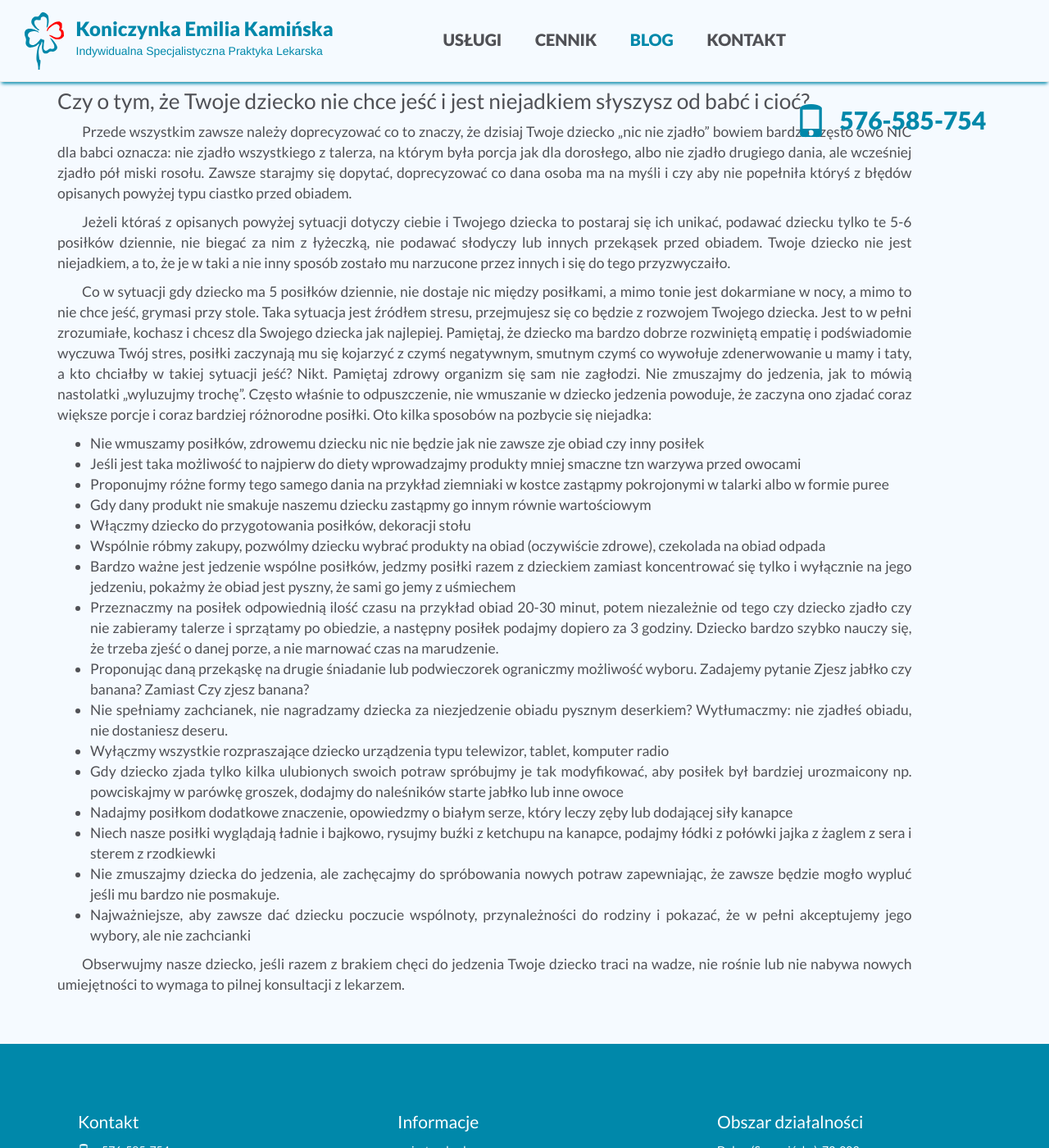
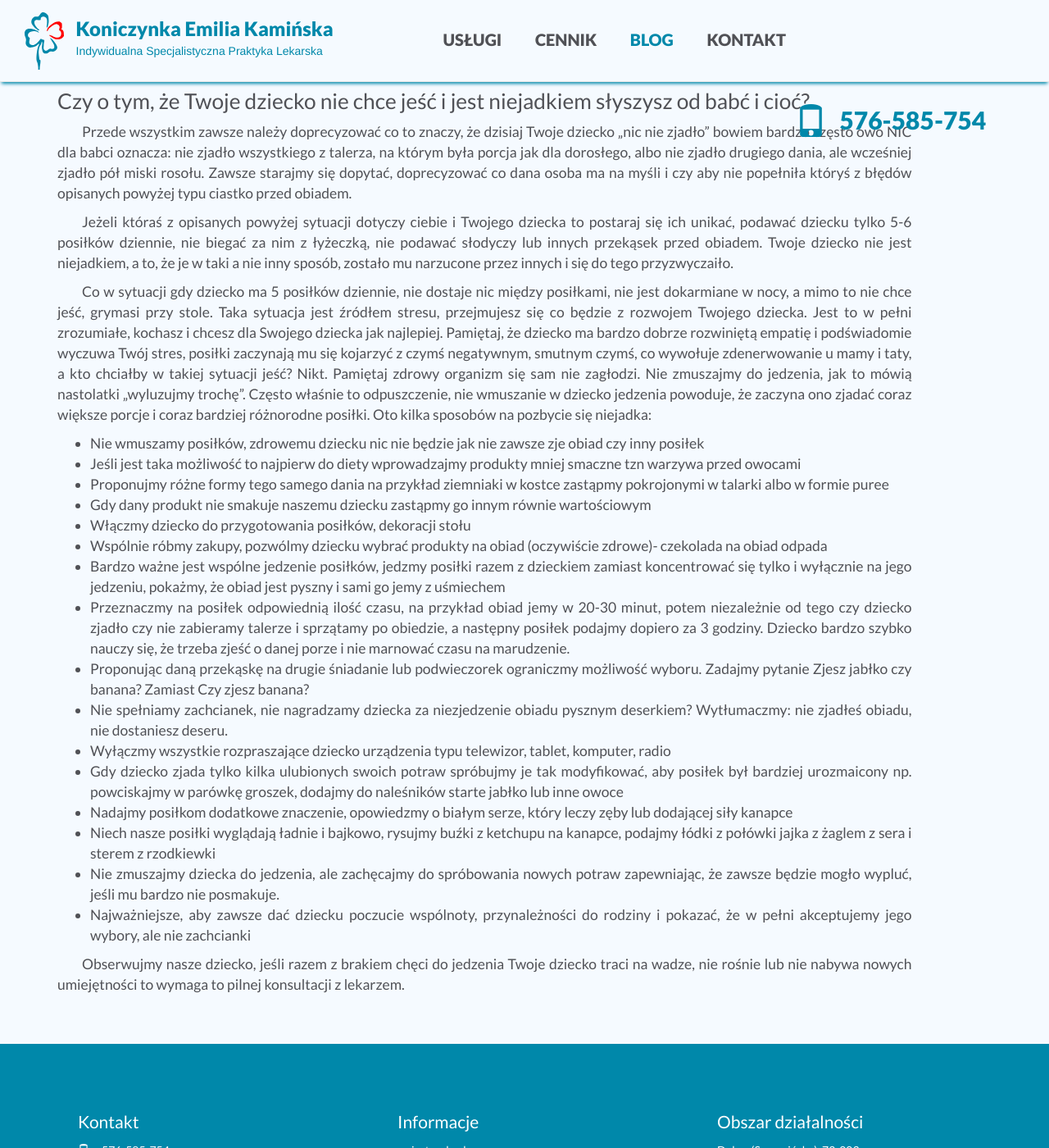
Before and after one commit to kardigen/koniczynka-med.guthub.io, a Jekyll site: the page built from blog-dev/_posts/2017-10-20-dziecko-jest-niejadkiem.markdown, in a window 1280 px wide and 1400 px high, scrolled down 945 px. Shown: the whole window at 82% size. Built offline with Jekyll 4.4.1, drawn with Linux system fonts in a browser that asks for light colours; some of the changed text lies outside the part shown.

Commit message:
Update 2017-10-20-dziecko-jest-niejadkiem.markdown

```diff
--- a/blog-dev/_posts/2017-10-20-dziecko-jest-niejadkiem.markdown
+++ b/blog-dev/_posts/2017-10-20-dziecko-jest-niejadkiem.markdown
@@ -27,25 +27,25 @@
 ## Czy o tym, że Twoje dziecko nie chce jeść i jest niejadkiem słyszysz od babć i cioć?
 Przede wszystkim zawsze należy doprecyzować co to znaczy, że dzisiaj Twoje dziecko „nic nie zjadło” bowiem bardzo często owo NIC dla babci oznacza: nie zjadło wszystkiego z talerza, na którym była porcja jak dla dorosłego, albo nie zjadło drugiego dania, ale wcześniej zjadło pół miski rosołu. Zawsze starajmy się dopytać, doprecyzować co dana osoba ma na myśli i czy aby nie popełniła któryś z błędów opisanych powyżej typu ciastko przed obiadem.
 
-Jeżeli któraś z opisanych powyżej sytuacji dotyczy ciebie i Twojego dziecka to postaraj się ich unikać, podawać dziecku tylko te 5-6 posiłków dziennie, nie biegać za nim z łyżeczką, nie podawać słodyczy lub innych przekąsek przed obiadem. Twoje dziecko nie jest niejadkiem, a to, że je w taki a nie inny sposób zostało mu narzucone przez innych i się do tego przyzwyczaiło.
+Jeżeli któraś z opisanych powyżej sytuacji dotyczy ciebie i Twojego dziecka to postaraj się ich unikać, podawać dziecku tylko  5-6 posiłków dziennie, nie biegać za nim z łyżeczką, nie podawać słodyczy lub innych przekąsek przed obiadem. Twoje dziecko nie jest niejadkiem, a to, że je w taki a nie inny sposób, zostało mu narzucone przez innych i się do tego przyzwyczaiło.
 
-Co w sytuacji gdy dziecko ma 5 posiłków dziennie, nie dostaje nic między posiłkami, a mimo tonie jest dokarmiane w nocy, a mimo to nie chce jeść, grymasi przy stole. Taka sytuacja jest źródłem stresu, przejmujesz się co będzie z rozwojem Twojego dziecka. Jest to w pełni zrozumiałe, kochasz i chcesz dla Swojego dziecka jak najlepiej. Pamiętaj, że dziecko ma bardzo dobrze rozwiniętą empatię i podświadomie wyczuwa Twój stres, posiłki zaczynają mu się kojarzyć z czymś negatywnym, smutnym czymś co wywołuje zdenerwowanie u mamy i taty, a kto chciałby w takiej sytuacji jeść? Nikt. Pamiętaj zdrowy organizm się sam nie zagłodzi. Nie zmuszajmy do jedzenia, jak to mówią nastolatki „wyluzujmy trochę”. Często właśnie to odpuszczenie, nie wmuszanie w dziecko jedzenia powoduje, że zaczyna ono zjadać coraz większe porcje i coraz bardziej różnorodne posiłki. Oto kilka sposobów na pozbycie się niejadka:
+Co w sytuacji gdy dziecko ma 5 posiłków dziennie, nie dostaje nic między posiłkami, nie jest dokarmiane w nocy, a mimo to nie chce jeść, grymasi przy stole. Taka sytuacja jest źródłem stresu, przejmujesz się co będzie z rozwojem Twojego dziecka. Jest to w pełni zrozumiałe, kochasz i chcesz dla Swojego dziecka jak najlepiej. Pamiętaj, że dziecko ma bardzo dobrze rozwiniętą empatię i podświadomie wyczuwa Twój stres, posiłki zaczynają mu się kojarzyć z czymś negatywnym, smutnym czymś, co wywołuje zdenerwowanie u mamy i taty, a kto chciałby w takiej sytuacji jeść? Nikt. Pamiętaj zdrowy organizm się sam nie zagłodzi. Nie zmuszajmy do jedzenia, jak to mówią nastolatki „wyluzujmy trochę”. Często właśnie to odpuszczenie, nie wmuszanie w dziecko jedzenia powoduje, że zaczyna ono zjadać coraz większe porcje i coraz bardziej różnorodne posiłki. Oto kilka sposobów na pozbycie się niejadka:
 
 *	Nie wmuszamy posiłków, zdrowemu dziecku nic nie będzie jak nie zawsze zje obiad czy inny posiłek
 *	Jeśli jest taka możliwość to najpierw do diety wprowadzajmy produkty mniej smaczne tzn warzywa przed owocami
 *	Proponujmy różne formy tego samego dania na przykład ziemniaki w kostce zastąpmy pokrojonymi w talarki albo w formie puree
 *	Gdy dany produkt nie smakuje naszemu dziecku zastąpmy go innym równie wartościowym
 *	Włączmy dziecko do przygotowania posiłków, dekoracji stołu
-*	Wspólnie róbmy zakupy, pozwólmy dziecku wybrać produkty na obiad (oczywiście zdrowe), czekolada na obiad odpada
-*	Bardzo ważne jest jedzenie wspólne posiłków, jedzmy posiłki razem z dzieckiem zamiast koncentrować się tylko i wyłącznie na jego jedzeniu, pokażmy że obiad jest pyszny, że sami go jemy z uśmiechem
-*	Przeznaczmy na posiłek odpowiednią ilość czasu na przykład obiad 20-30 minut, potem niezależnie od tego czy dziecko zjadło czy nie zabieramy talerze i sprzątamy po obiedzie, a następny posiłek podajmy dopiero za 3 godziny. Dziecko bardzo szybko nauczy się, że trzeba zjeść o danej porze, a nie marnować czas na marudzenie.
-*	Proponując daną przekąskę na drugie śniadanie lub podwieczorek ograniczmy możliwość wyboru. Zadajemy pytanie Zjesz jabłko czy banana? Zamiast Czy zjesz banana?
+*	Wspólnie róbmy zakupy, pozwólmy dziecku wybrać produkty na obiad (oczywiście zdrowe)- czekolada na obiad odpada
+*	Bardzo ważne jest wspólne jedzenie posiłków, jedzmy posiłki razem z dzieckiem zamiast koncentrować się tylko i wyłącznie na jego jedzeniu, pokażmy, że obiad jest pyszny i sami go jemy z uśmiechem
+*	Przeznaczmy na posiłek odpowiednią ilość czasu, na przykład obiad jemy w 20-30 minut, potem niezależnie od tego czy dziecko zjadło czy nie zabieramy talerze i sprzątamy po obiedzie, a następny posiłek podajmy dopiero za 3 godziny. Dziecko bardzo szybko nauczy się, że trzeba zjeść o danej porze i nie marnować czasu na marudzenie.
+*	Proponując daną przekąskę na drugie śniadanie lub podwieczorek ograniczmy możliwość wyboru. Zadajmy pytanie Zjesz jabłko czy banana? Zamiast Czy zjesz banana?
 *	Nie spełniamy zachcianek, nie nagradzamy dziecka za niezjedzenie obiadu pysznym deserkiem? Wytłumaczmy: nie zjadłeś obiadu, nie dostaniesz deseru.
-*	Wyłączmy wszystkie rozpraszające dziecko urządzenia typu telewizor, tablet, komputer radio
+*	Wyłączmy wszystkie rozpraszające dziecko urządzenia typu telewizor, tablet, komputer, radio
 *	Gdy dziecko zjada tylko kilka ulubionych swoich potraw spróbujmy je tak modyfikować, aby posiłek był bardziej urozmaicony np. powciskajmy w parówkę groszek, dodajmy do naleśników starte jabłko lub inne owoce
 *	Nadajmy posiłkom dodatkowe znaczenie, opowiedzmy o białym serze, który leczy zęby lub dodającej siły kanapce
 *	Niech nasze posiłki wyglądają ładnie i bajkowo, rysujmy buźki z ketchupu na kanapce, podajmy łódki z połówki jajka z żaglem z sera i sterem z rzodkiewki
-*	Nie zmuszajmy dziecka do jedzenia, ale zachęcajmy do spróbowania nowych potraw zapewniając, że zawsze będzie mogło wypluć jeśli mu bardzo nie posmakuje.
+*	Nie zmuszajmy dziecka do jedzenia, ale zachęcajmy do spróbowania nowych potraw zapewniając, że zawsze będzie mogło wypluć, jeśli mu bardzo nie posmakuje.
 *	Najważniejsze, aby zawsze dać dziecku poczucie wspólnoty, przynależności do rodziny i pokazać, że w pełni akceptujemy jego wybory, ale nie zachcianki
 
 Obserwujmy nasze dziecko, jeśli razem z brakiem chęci do jedzenia Twoje dziecko traci na wadze, nie rośnie lub nie nabywa nowych umiejętności to wymaga to pilnej konsultacji z lekarzem.
```
Also changed, not shown: other parts of blog-dev/_posts/2017-10-20-dziecko-jest-niejadkiem.markdown (+2 -2 lines).
